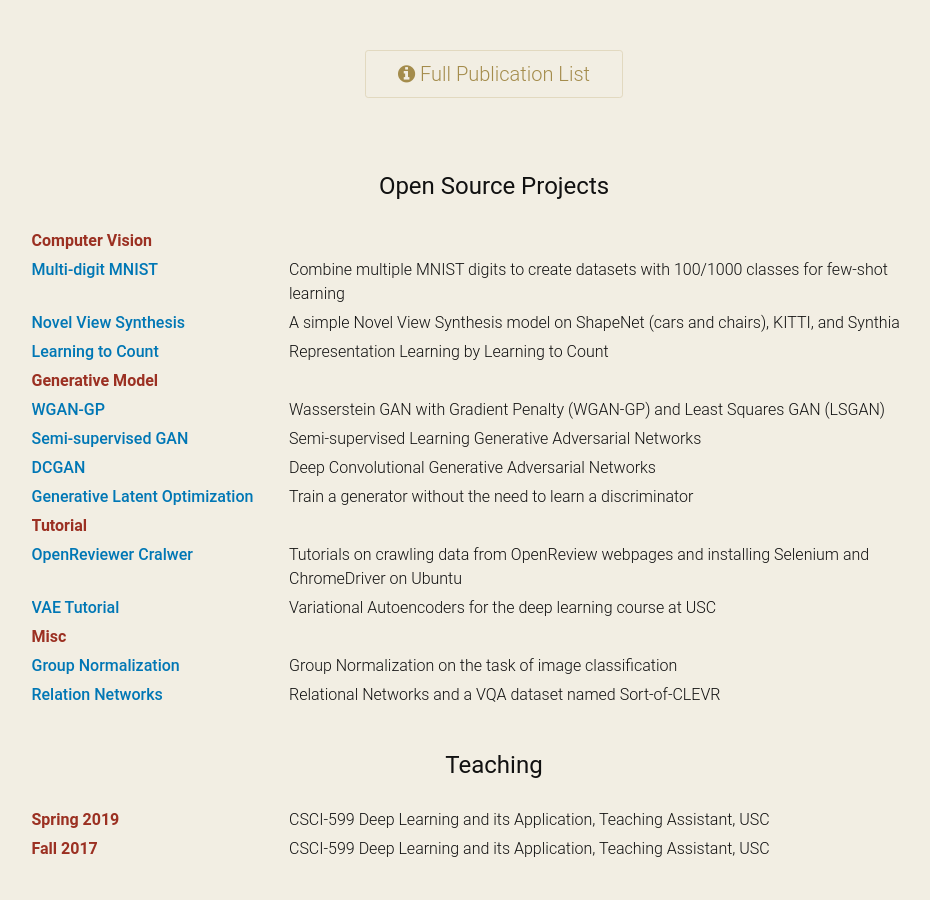
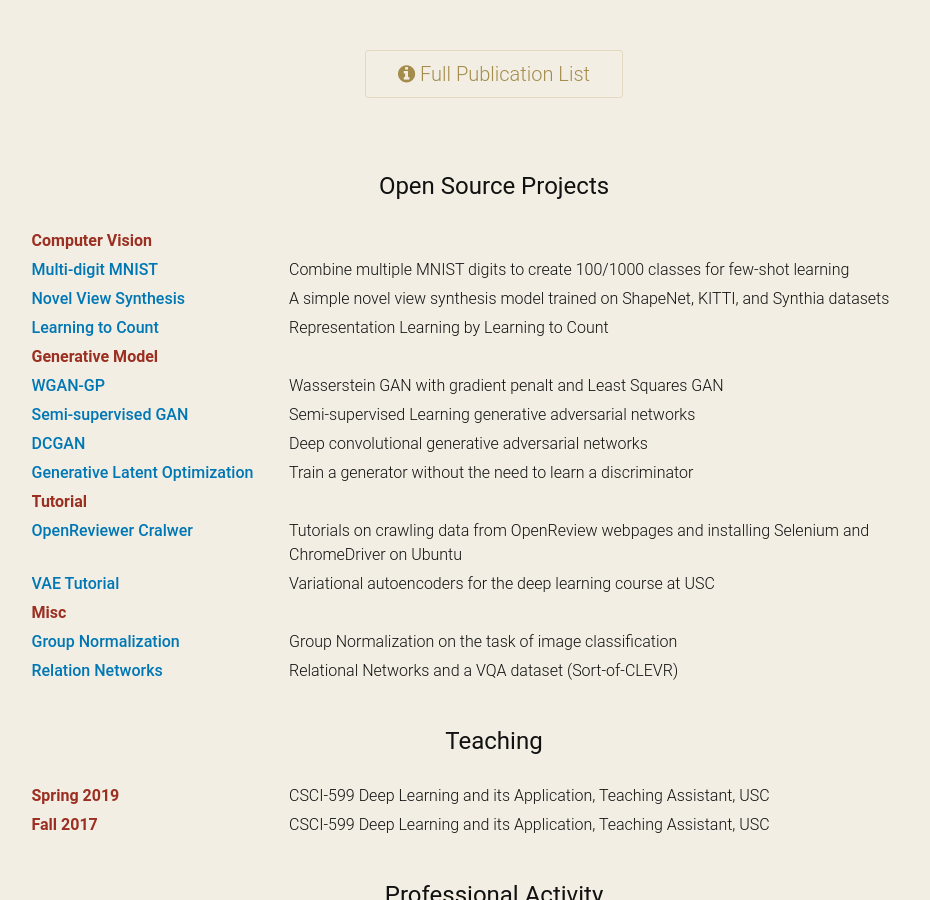
Before and after one commit to shaohua0116/shaohua0116.github.io, a Jekyll site: the page built from index.html, in a window 1280 px wide and 900 px high, scrolled down 2437 px. Shown: the whole window, without its empty margins (146-1076 px from the left). Built offline with Jekyll 4.4.1, drawn with Linux system fonts in a browser that asks for light colours; some web fonts are replaced.

Commit message:
add open source projects

```diff
--- a/_data/implementation.yml
+++ b/_data/implementation.yml
@@ -1,10 +1,10 @@
 - category: 'Computer Vision'
   projects:
     - name: 'Multi-digit MNIST'
-      desc: 'Combine multiple MNIST digits to create datasets with 100/1000 classes for few-shot learning'
+      desc: 'Combine multiple MNIST digits to create 100/1000 classes for few-shot learning'
       url:  'https://github.com/shaohua0116/MultiDigitMNIST'
     - name: 'Novel View Synthesis'
-      desc: 'A simple Novel View Synthesis model on ShapeNet (cars and chairs), KITTI, and Synthia'
+      desc: 'A simple novel view synthesis model trained on ShapeNet, KITTI, and Synthia datasets'
       url:  'https://github.com/shaohua0116/NovelViewSynthesis-TensorFlow'
     - name: 'Learning to Count'
       desc: 'Representation Learning by Learning to Count'
@@ -13,13 +13,13 @@
 - category: 'Generative Model'
   projects:
     - name: 'WGAN-GP'
-      desc: 'Wasserstein GAN with Gradient Penalty (WGAN-GP) and Least Squares GAN (LSGAN)'
+      desc: 'Wasserstein GAN with gradient penalt and Least Squares GAN'
       url:  'https://github.com/shaohua0116/WGAN-GP-TensorFlow'
     - name: 'Semi-supervised GAN'
-      desc: 'Semi-supervised Learning Generative Adversarial Networks'
+      desc: 'Semi-supervised Learning generative adversarial networks'
       url:  'https://github.com/gitlimlab/SSGAN-Tensorflow'
     - name: 'DCGAN'
-      desc: 'Deep Convolutional Generative Adversarial Networks'
+      desc: 'Deep convolutional generative adversarial networks'
       url:  'https://github.com/shaohua0116/DCGAN-Tensorflow'
     - name: 'Generative Latent Optimization'
       desc: 'Train a generator without the need to learn a discriminator'
@@ -31,7 +31,7 @@
       desc: 'Tutorials on crawling data from OpenReview webpages and installing Selenium and ChromeDriver on Ubuntu'
       url:  'https://github.com/shaohua0116/ICLR2019-OpenReviewData'
     - name: 'VAE Tutorial'
-      desc: 'Variational Autoencoders for the deep learning course at USC'
+      desc: 'Variational autoencoders for the deep learning course at USC'
       url:  'https://github.com/shaohua0116/VAE-Tensorflow'
 
 - category: 'Misc'
@@ -40,5 +40,5 @@
       desc: 'Group Normalization on the task of image classification'
       url:  'https://github.com/shaohua0116/Group-Normalization-Tensorflow'
     - name: 'Relation Networks'
-      desc: 'Relational Networks and a VQA dataset named Sort-of-CLEVR'
+      desc: 'Relational Networks and a VQA dataset (Sort-of-CLEVR)'
       url:  'https://github.com/gitlimlab/Relation-Network-Tensorflow'
```
